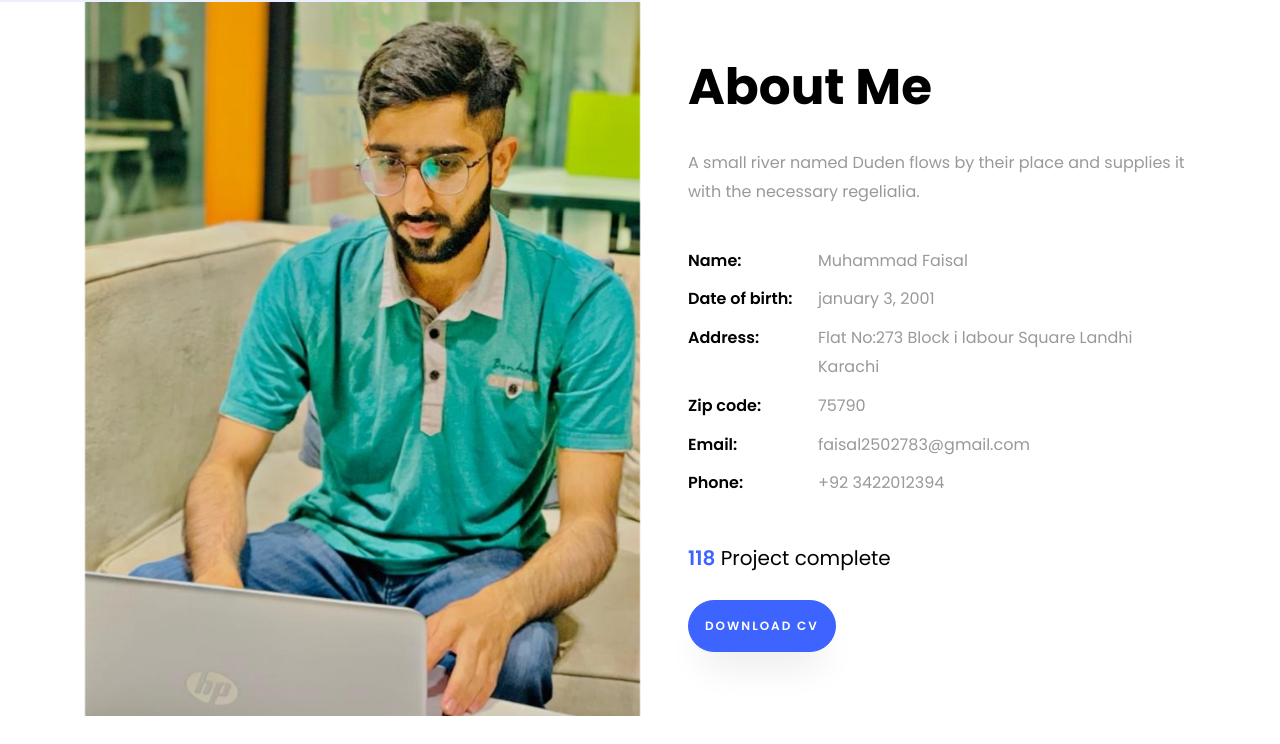
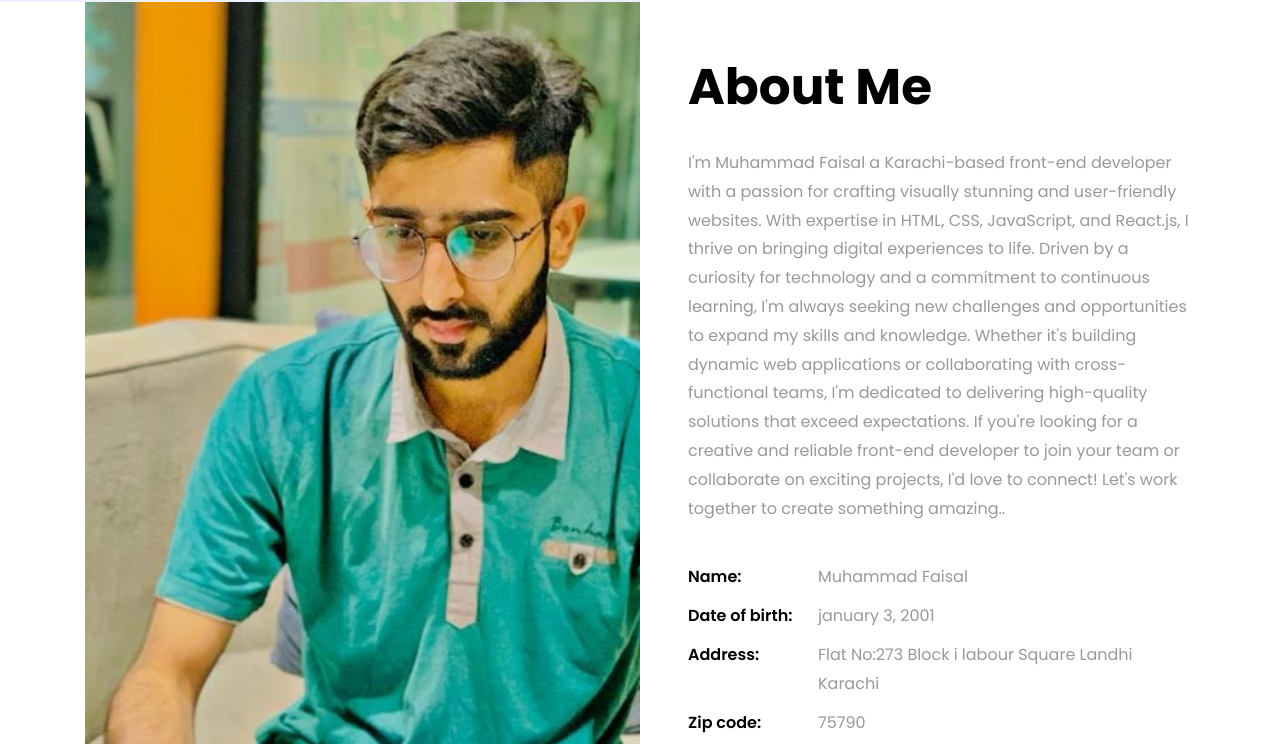
Before and after one commit to Muhammad-Faysal/Assignment-porfolio-Website, a plain HTML site: page index.html in a window 1280 px wide. Shown: the part 798-1542 px from the top of the page. Drawn offline with Linux system fonts and the light colour scheme; files whose address does not match are found by name.

Commit message:
"Added personal bio, updated services descriptions, and included Font Awesome"
This commit message describes the changes made in the code diff above. It mentions the addition of a personal bio in the About section, updates to the descriptions of services

```diff
--- a/index.html
+++ b/index.html
@@ -88,7 +88,12 @@
 		          <div class="col-md-12 heading-section ftco-animate">
 		          	<h1 class="big">About</h1>
 		            <h2 class="mb-4">About Me</h2>
-		            <p>A small river named Duden flows by their place and supplies it with the necessary regelialia.</p>
+		            <p>I'm Muhammad Faisal a Karachi-based front-end developer with a passion for crafting visually stunning and user-friendly websites. With expertise in HTML, CSS, JavaScript, and React.js, I thrive on bringing digital experiences to life.
+
+						Driven by a curiosity for technology and a commitment to continuous learning, I'm always seeking new challenges and opportunities to expand my skills and knowledge. Whether it's building dynamic web applications or collaborating with cross-functional teams, I'm dedicated to delivering high-quality solutions that exceed expectations.
+
+						If you're looking for a creative and reliable front-end developer to join your team or collaborate on exciting projects, I'd love to connect!
+						Let's work together to create something amazing..</p>
 		            <ul class="about-info mt-4 px-md-0 px-2">
 		            	<li class="d-flex"><span>Name:</span> <span>Muhammad Faisal</span></li>
 		            	<li class="d-flex"><span>Date of birth:</span> <span>january 3, 2001</span></li>
@@ -467,7 +472,7 @@
           <div class="col-md-12 heading-section text-center ftco-animate">
           	<h1 class="big big-2">Services</h1>
             <h2 class="mb-4">Services</h2>
-            <p>Far far away, behind the word mountains, far from the countries Vokalia and Consonantia</p>
+            <p>Currently working as a full stack developer with a strong skill </p>
           </div>
         </div>
     		<div class="row">
@@ -478,7 +483,7 @@
 							</span>
 							<div class="desc">
 								<h3 class="mb-5">Web Design</h3>
-								<p>A small river named Duden flows by their place and supplies it with the necessary regelialia.</p>
+								<p>We are a highly skilled team with extensive experience in web design and development, boasting a track record of successful projects.</p>
 							</div>
 						</a>
 					</div>
@@ -489,7 +494,7 @@
 							</span>
 							<div class="desc">
 								<h3 class="mb-5">Phtography</h3>
-								<p>A small river named Duden flows by their place and supplies it with the necessary regelialia.</p>
+								<p>Photography can be about so many things! It could be about capturing moments, telling stories, exploring emotions, documenting the world around us, or simply expressing your creativity. What aspect of life or the world interests you the most? That could be a great starting point for your photography journeyp>
 							</div>
 						</a>
 					</div>
@@ -500,7 +505,7 @@
 							</span>
 							<div class="desc">
 								<h3 class="mb-5">Web Developer</h3>
-								<p>A small river named Duden flows by their place and supplies it with the necessary regelialia.</p>
+								<p>My goal is to keep learning new skills and technologies, and to work on challenging and meaningful projects that make a positive impact on the world. I’m open to new opportunities as a software engineer, frontend developer</p>
 							</div>
 						</a>
 					</div>
@@ -512,7 +517,7 @@
 							</span>
 							<div class="desc">
 								<h3 class="mb-5">App Developing</h3>
-								<p>A small river named Duden flows by their place and supplies it with the necessary regelialia.</p>
+								<p>experience in Android development, web development, and Flutter, a cross-platform framework that allows me to develop apps for both iOS and Android devices.</p>
 							</div>
 						</a>
 					</div>
@@ -523,7 +528,7 @@
 							</span>
 							<div class="desc">
 								<h3 class="mb-5">Branding</h3>
-								<p>A small river named Duden flows by their place and supplies it with the necessary regelialia.</p>
+								<p>When engaging in branded photography, it's essential to understand the brand's goals, target audience, and visual style guidelines to create cohesive and impactful imagery.</p>
 							</div>
 						</a>
 					</div>
@@ -534,7 +539,8 @@
 							</span>
 							<div class="desc">
 								<h3 class="mb-5">Product Strategy</h3>
-								<p>A small river named Duden flows by their place and supplies it with the necessary regelialia.</p>
+								<p>
+									Program Management  Strategic Planning  Project Management Problem Solving  Operations Management.</p>
 							</div>
 						</a>
 					</div>
@@ -549,9 +555,10 @@
           <div class="col-md-12 heading-section text-center ftco-animate">
           	<h1 class="big big-2">Projects</h1>
             <h2 class="mb-4">Our Projects</h2>
-            <p>Far far away, behind the word mountains, far from the countries Vokalia and Consonantia</p>
+            <p>We are a highly skilled team with extensive experience in web design and development, boasting a track record of successful projects</p>
           </div>
         </div>
+		<i class="fa-brands fa-github"></i>
     		<div class="row no-gutters">
     			<div class="col-md-4">
     				<div class="project img ftco-animate d-flex justify-content-center align-items-center" style="background-image: url(images/work-1.jpg);">
```
